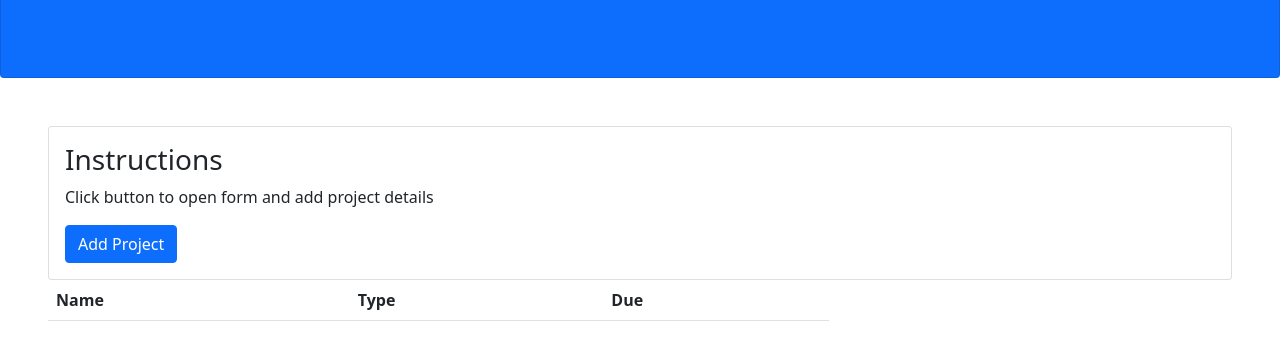
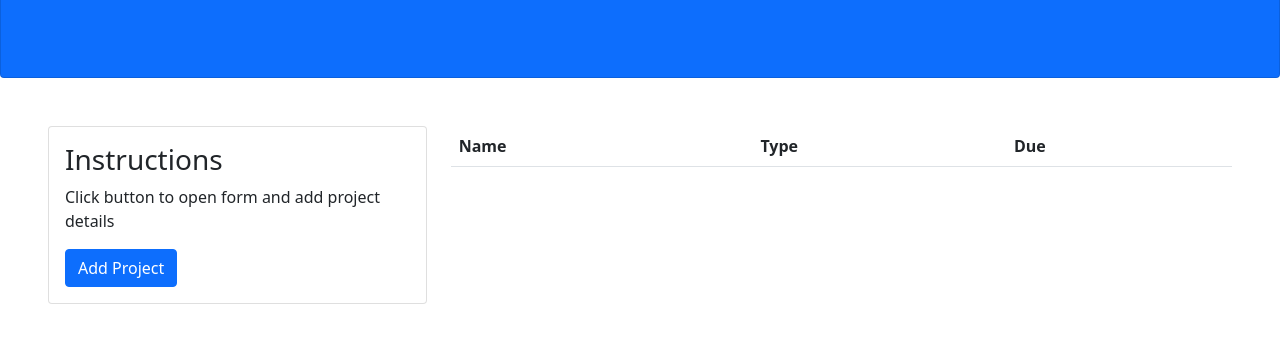
Before and after one commit to ericnguyen23/Project-Tracker, a plain HTML site: page index.html in a window 1280 px wide. Shown: the part 148-508 px from the top of the page. Drawn offline with nearby package versions, Linux system fonts and the light colour scheme.

Commit message:
Fixed typo in column

```diff
--- a/index.html
+++ b/index.html
@@ -21,7 +21,7 @@
 
   <div class="container-fluid p-5">
     <div class="row align-items-start">
-      <div class="col-12 col-md-4g">
+      <div class="col-12 col-md-4">
         <div class="card">
           <div class="card-body">
             <h3>Instructions</h3>
```
